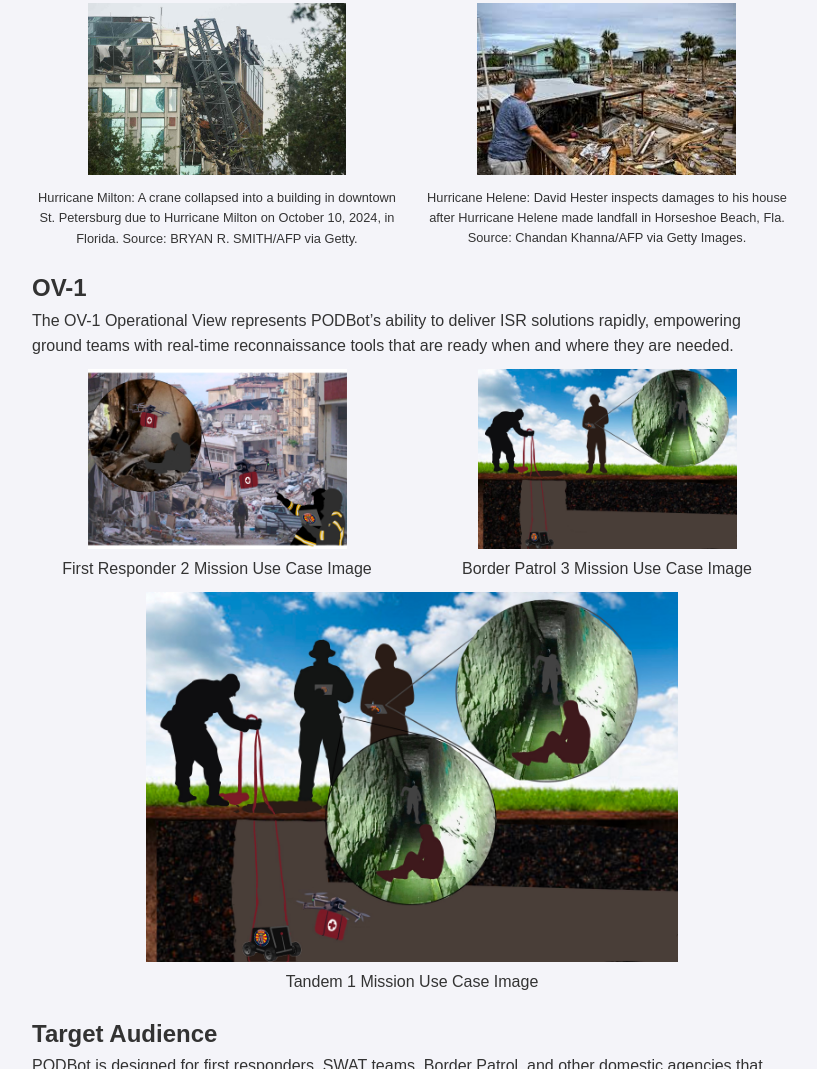
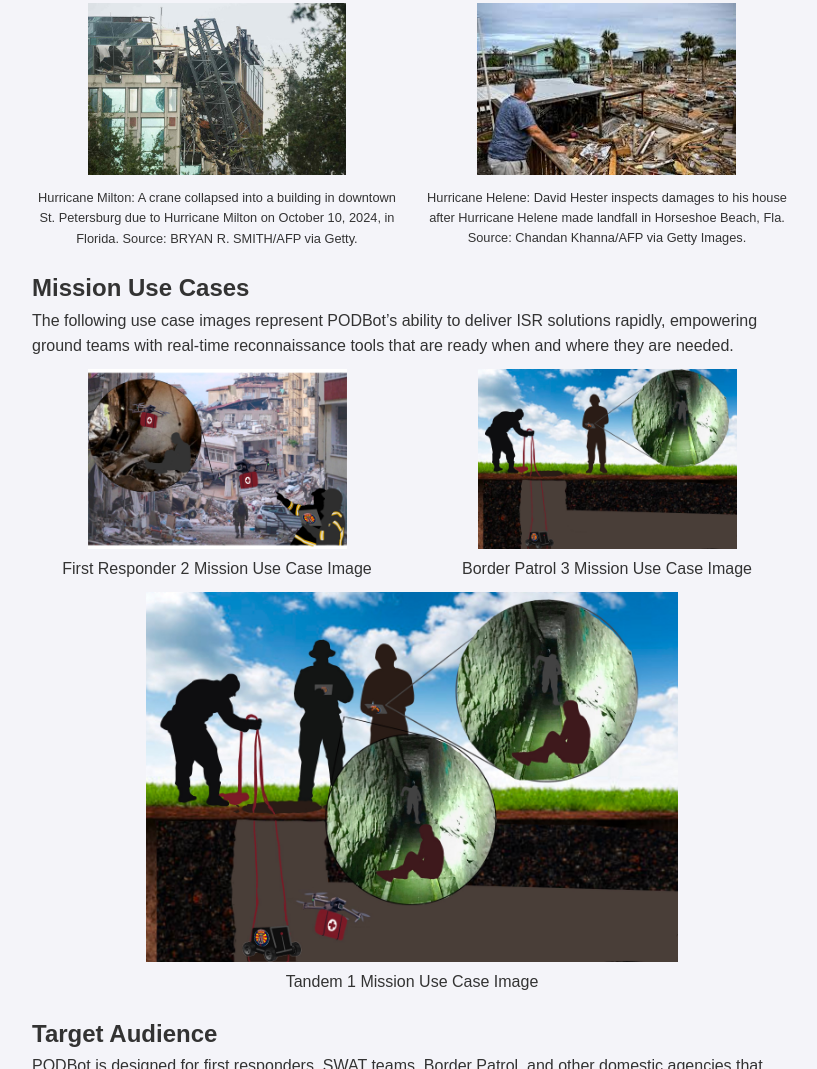
Before and after one commit to BennettPJ/PODBot-Phase2-Support-Website, a plain HTML site: page index.html in a window 1280 px wide. Shown: the part 770-1839 px from the top of the page, without its empty margins (228-1045 px from the left). Drawn offline with Linux system fonts and the light colour scheme.

Commit message:
additional changes

```diff
--- a/index.html
+++ b/index.html
@@ -46,8 +46,8 @@
 
         <div class="spacer"></div>
 
-        <h2>OV-1</h2>
-        <p>The OV-1 Operational View represents PODBot’s ability to deliver ISR solutions rapidly, empowering ground teams with real-time reconnaissance tools that are ready when and where they are needed.</p>
+        <h2>Mission Use Cases</h2>
+        <p>The following use case images represent PODBot’s ability to deliver ISR solutions rapidly, empowering ground teams with real-time reconnaissance tools that are ready when and where they are needed.</p>
         <div class="image-container">
             <div>
                 <img src="static/images/FR-2-OV1.jpg" alt="First Responser 2 OV-1" class="bot-image responsive-image">
```
